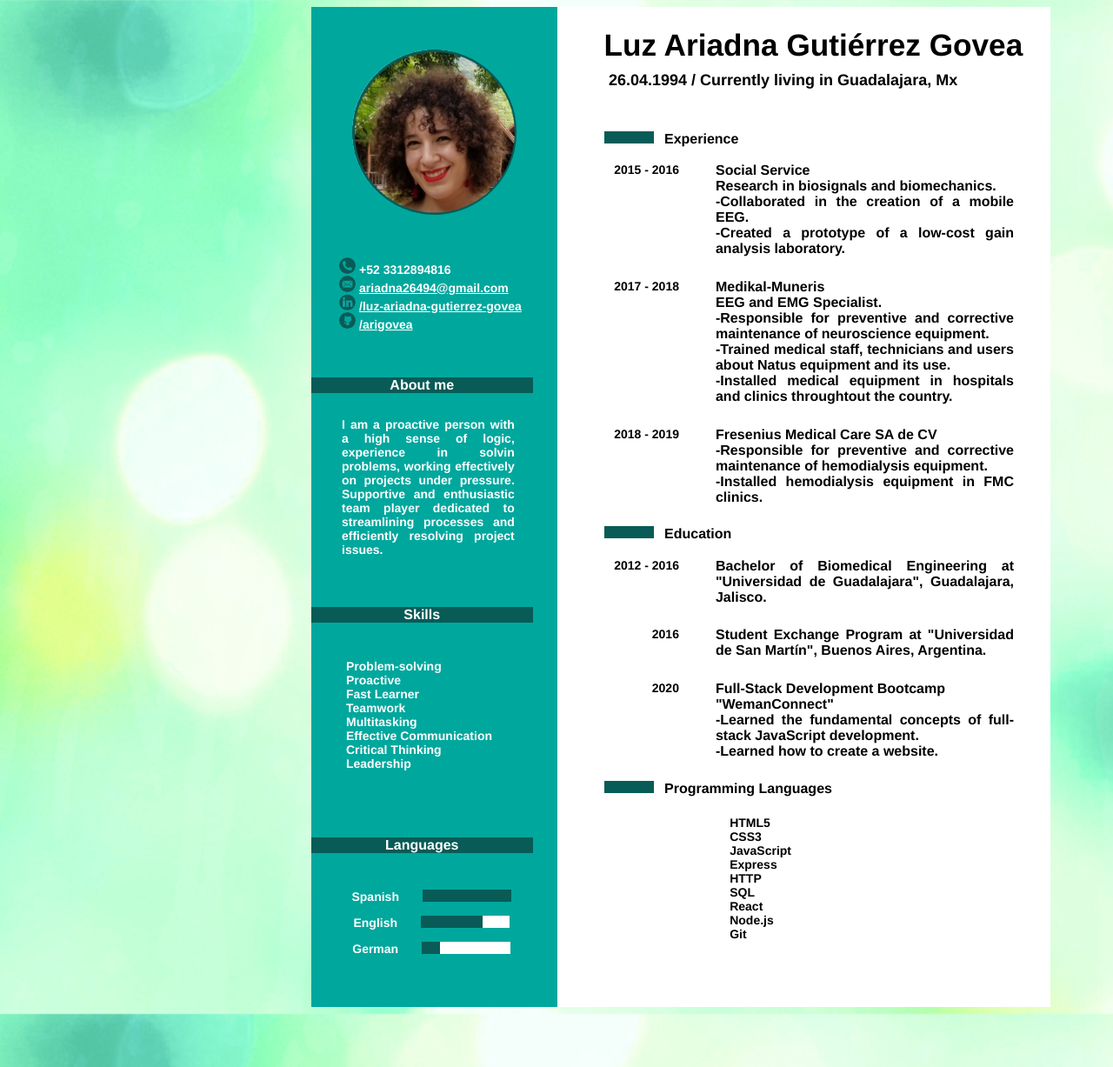
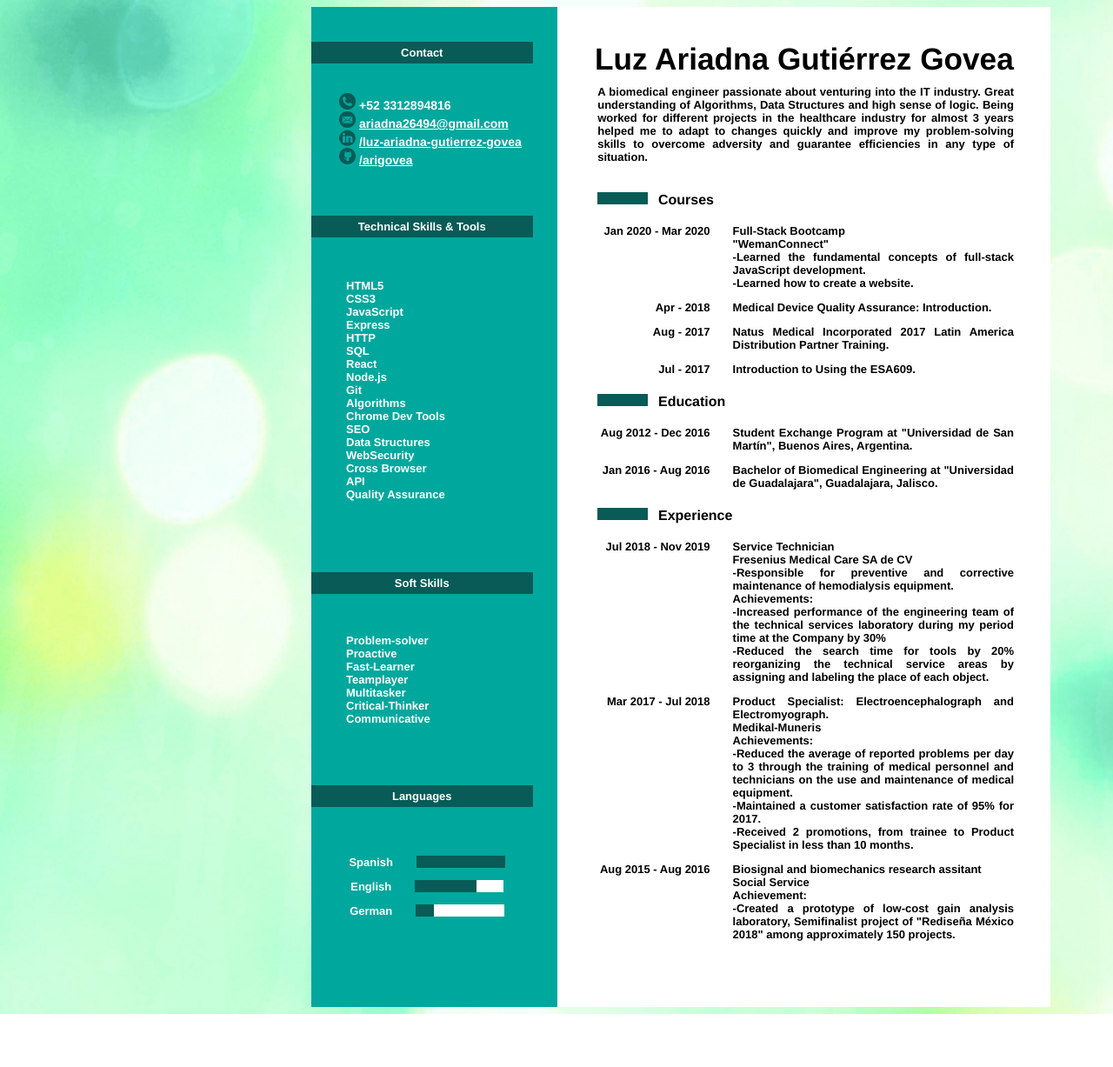
Before and after one commit to arigovea/Online-Resume, a plain HTML site: page index.html in a window 1280 px wide. Shown: the top 1227 px of the page at 87% size. After the commit the page ends 1166 px from the top, so only its background shows below. Drawn offline with Linux system fonts and the light colour scheme; a web font is replaced by a local one.

Commit message:
Cambio de dise;o, mejora de logros y de about me

```diff
--- a/index.html
+++ b/index.html
@@ -14,9 +14,8 @@
 <body>
     <div id="container">
         <div class="menu">
-            <div id=photo>
-                <img src="rsm.png" alt="avatar" id="foto">
-            </div>
+            <div class="menu-info smaller">
+                <h3>Contact</h3>
                 <div class="contact">
                     <div class="contact-info">
                         <img src="./phone.png" class="icon">
@@ -34,27 +33,40 @@
                         <img src="./git.png" class="icon">
                         <a href="https://github.com/arigovea">/arigovea</a>
                     </div>
-
+                </div>
+            </div>
+            <div class="menu-info larger">
+                <h3>Technical Skills & Tools</h3>
+                <ul>
+                    <li>HTML5</li>
+                    <li>CSS3</li>
+                    <li>JavaScript</li>
+                    <li>Express</li>
+                    <li>HTTP</li>
+                    <li>SQL</li>
+                    <li>React</li>
+                    <li>Node.js</li>
+                    <li>Git</li>
+                    <li>Algorithms</li>
+                    <li>Chrome Dev Tools</li>
+                    <li>SEO</li>
+                    <li>Data Structures</li>
+                    <li>WebSecurity</li>
+                    <li>Cross Browser</li>
+                    <li>API</li>
+                    <li>Quality Assurance</li>
+                </ul>
             </div>
             <div class="menu-info">
-                <h3>About me</h3>
-                <p id=about-me>I am a proactive person with a high sense of logic, experience in solvin problems,
-                    working effectively on projects
-                    under pressure. Supportive and enthusiastic team player dedicated to streamlining
-                    processes and efficiently resolving project issues.
-                </p>
-            </div>
-            <div class="menu-info">
-                <h3>Skills</h3>
+                <h3>Soft Skills</h3>
                 <ul>
-                    <li>Problem-solving</li>
+                    <li>Problem-solver</li>
                     <li>Proactive</li>
-                    <li>Fast Learner</li>
-                    <li>Teamwork</li>
-                    <li>Multitasking</li>
-                    <li>Effective Communication</li>
-                    <li>Critical Thinking</li>
-                    <li>Leadership</li>
+                    <li>Fast-Learner</li>
+                    <li>Teamplayer</li>
+                    <li>Multitasker</li>
+                    <li>Critical-Thinker</li>
+                    <li>Communicative</li>
                 </ul>
             </div>
             <div class="menu-info">
@@ -78,54 +90,52 @@
         <div class="content">
             <div class="content-info-title">
                 <h1>Luz Ariadna Gutiérrez Govea</h1>
-                <p>26.04.1994 / Currently living in Guadalajara, Mx</p>
+                <p>A biomedical engineer passionate about venturing into the IT industry.
+                    Great understanding of Algorithms, Data Structures and high sense of logic.  Being worked for different projects in the healthcare industry for
+                    almost 3 years helped me to adapt to changes quickly and improve my problem-solving skills
+                    to overcome adversity and guarantee efficiencies in any type of situation.</p>
             </div>
             <div class="content-info">
                 <div class="box"></div>
-                <h2>Experience</h2>
-                <div class="box-info">
-                    <p class="years">2015 - 2016</p>
+                <h2>Courses</h2>
+                <div class="box-info first">
+                    <p class="years"> Jan 2020 - Mar 2020</p>
                     <div class="info">
-                        <h3>Social Service</h3>
-                        <p class="jobs">Research in biosignals and biomechanics.<br>
-                            -Collaborated in the creation of a mobile EEG.<br>
-                            -Created a prototype of a low-cost gain analysis laboratory.</p>
+                        <p class="jobs">Full-Stack Bootcamp<br>
+                            "WemanConnect"<br>
+                            -Learned the fundamental concepts of full-stack JavaScript development.<br>
+                            -Learned how to create a website.
+                        </p>
                     </div>
                 </div>
                 <div class="box-info">
-                    <p class="years">2017 - 2018</p>
+                    <p class="years"> Apr - 2018</p>
                     <div class="info">
-                        <h3>Medikal-Muneris</h3>
-                        <p class="jobs">EEG and EMG Specialist.<br>
-                            -Responsible for preventive and corrective maintenance of neuroscience equipment.
-                            <br>
-                            -Trained medical staff, technicians and users about Natus equipment and its use.<br>
-                            -Installed medical equipment in hospitals and clinics throughtout the country.</p>
+                        <p class="jobs"> Medical Device Quality Assurance: Introduction.
+                        </p>
                     </div>
                 </div>
                 <div class="box-info">
-                    <p class="years">2018 - 2019</p>
+                    <p class="years"> Aug - 2017</p>
                     <div class="info">
-                        <h3>Fresenius Medical Care SA de CV</h3>
-                        <p class="jobs">-Responsible for preventive and corrective maintenance of hemodialysis
-                            equipment.<br>
-                            -Installed hemodialysis equipment in FMC clinics.</p>
+                        <p class="jobs"> Natus Medical Incorporated 2017 Latin America
+                            Distribution Partner Training.
+                        </p>
+                    </div>
+                </div>
+                <div class="box-info">
+                    <p class="years"> Jul - 2017</p>
+                    <div class="info">
+                        <p class="jobs"> Introduction to Using the ESA609.
+                        </p>
                     </div>
                 </div>
             </div>
             <div class="content-info">
                 <div class="box"></div>
                 <h2>Education</h2>
-                <div class="box-info">
-                    <p class="years">2012 - 2016</p>
-                    <div class="info">
-                        <p class="jobs">Bachelor of Biomedical Engineering at "Universidad
-                            de Guadalajara", Guadalajara, Jalisco.
-                        </p>
-                    </div>
-                </div>
-                <div class="box-info">
-                    <p class="years">2016</p>
+                <div class="box-info first">
+                    <p class="years">Aug 2012 - Dec 2016</p>
                     <div class="info">
                         <p class="jobs">Student Exchange Program at "Universidad de San Martín",
                             Buenos Aires, Argentina.
@@ -133,30 +143,50 @@
                     </div>
                 </div>
                 <div class="box-info">
-                        <p class="years">2020</p>
+                    <p class="years">Jan 2016 - Aug 2016</p>
                     <div class="info">
-                            <p class="jobs">Full-Stack Development Bootcamp<br>
-                                "WemanConnect"<br>
-                                -Learned the fundamental concepts of full-stack JavaScript development.<br>
-                                -Learned how to create a website.
+                        <p class="jobs">Bachelor of Biomedical Engineering at "Universidad
+                            de Guadalajara", Guadalajara, Jalisco.
                         </p>
                     </div>
                 </div>
             </div>
             <div class="content-info">
                 <div class="box"></div>
-                    <h2>Programming Languages</h2>
-                    <ul class = "prog-lang">
-                        <li>HTML5</li>
-                        <li>CSS3</li>
-                        <li>JavaScript</li>
-                        <li>Express</li>
-                        <li>HTTP</li>
-                        <li>SQL</li>
-                        <li>React</li>
-                        <li>Node.js</li>
-                        <li>Git</li>
-                    </ul>
+                <h2>Experience</h2>
+                <div class="box-info first">
+                    <p class="years">Jul 2018 - Nov 2019</p>
+                    <div class="info">
+                        <h3>Service Technician</h3>
+                        <p class="jobs">Fresenius Medical Care SA de CV<br>
+                            -Responsible for preventive and corrective maintenance of hemodialysis
+                            equipment.
+                            <br><strong id = achiv>Achievements:</strong><br>-Increased performance of the engineering team of
+                            the technical services laboratory during my period time at the Company by 30% <br>
+                            -Reduced the search time for tools by 20% reorganizing the technical service areas by
+                            assigning and labeling the place of each object.
+                            </p>
+                    </div>
+                </div>
+                <div class="box-info">
+                    <p class="years">Mar 2017 - Jul 2018</p>
+                    <div class="info">
+                        <h3>Product Specialist: Electroencephalograph and Electromyograph.</h3>
+                        <p class="jobs"> Medikal-Muneris<br><strong id = achiv>Achievements:</strong><br>
+                            -Reduced the average of reported problems per day to 3 through the training of medical personnel and technicians on the use and maintenance of medical equipment.<br>
+                            -Maintained a customer satisfaction rate of 95% for 2017.<br>
+                            -Received 2 promotions, from trainee to Product Specialist in less than 10 months.</p>
+                    </div>
+                </div>
+                <div class="box-info">
+                    <p class="years">Aug 2015 - Aug 2016</p>
+                    <div class="info">
+                        <h3>Biosignal and biomechanics research assitant</h3>
+                        <p class="jobs">Social Service<br><strong id = achiv>Achievement:</strong><br>
+                            -Created a prototype of low-cost gain analysis laboratory, Semifinalist project of
+                            "Rediseña México 2018" among approximately 150 projects.
+                    </div>
+                </div>
             </div>
         </div>
     </div>
--- a/styles2.css
+++ b/styles2.css
@@ -19,29 +19,28 @@ body{
 .menu{
     width: 35%;
     background-color: #00a79d;
-    height: 100%;
+    height: auto;
+    padding-top: 40px;
 }
 .content{
     width: 65%;
+    padding-top: 40px;
+    height: auto;
 }
-#photo{
-    height: 25%;
-    display: flex;
-    align-items: center;
-    justify-content: center;
+.menu-info.smaller{
+    height: 18%;
 }
-img{
-    height: 66%;
-    border-radius: 30em;
-    border: 3000rem;
-}
+
 .contact{
-    height: 12%;
+    height: 50%;
+    margin-top: 12%;
+    margin-bottom: 12%;
 }
 .contact-info{
     height: 1.5em;
     text-align: left;
-    padding-left: 2rem;;
+    padding-left: 2rem;
+
 }
 .contact-info p{
     display: inline-block;
@@ -63,9 +62,20 @@ a:hover {
     color: white;
   }
 .menu-info{
-    height: 23%;
+    height: 22%;
     color: white;
     text-align: center;
+    justify-content: center;
+}
+.menu-info.larger{
+    height: 37%;
+    color: white;
+    text-align: center;
+    justify-content: center;
+}
+.menu-info.larger ul{
+    margin-top: 17%;
+    margin-bottom: 17%;
 }
 #about-me{
     text-align: justify;
@@ -77,11 +87,16 @@ a:hover {
     background-color: #085b56;
     width: 90%;
     text-align: center;
+    height: 20px;
+    padding-top: 5px;
 }
 ul{
     list-style: none;
     text-align: justify;
-    margin-top: 3em;
+    margin-top: 3.5em;
+    margin-bottom: 3.5em;
+    font-size: small;
+
 }
 .w3-progress-container {
     width: 45%;
@@ -103,21 +118,23 @@ ul{
     width: 80%;
     flex-direction: row;
     justify-content: center;
-    margin-left: 25px;
+    margin-left: 20px;
     overflow: auto;
-    padding-top: 3em;
+    padding-top: 4em;
 }
   #languages p{
       text-align: justify;
       padding-right: 15px;
+      font-size: small;
   }
   h1{
       font-size: 2.2rem;
-      width: 100%;
+      width: 96%;
       text-align: center;
       margin-bottom: 0ex;
       margin-left: 2rem;
       font-family: Helvetica;
+      margin-top: 0%;
   }
   .content{
       padding-right: 3em;
@@ -125,14 +142,14 @@ ul{
   .content-info-title p {
       margin-top: 10px;
       text-align: center;
-      margin-bottom: 40px;
-      margin-left: 3.7rem;
-      text-align: left;
-      font-size: large;
+      margin-bottom: 25px;
+      margin-left: 2.9rem;
+      text-align: justify;
+      font-size: small;
   }
   .content-info{
       height: auto;
-      margin-left: 3.4rem;
+      margin-left: 2.9rem;
 
   }
   .box{
@@ -152,30 +169,31 @@ ul{
       width: 100%;
       margin: 0px;
       text-align: justify;
-      margin-top: .7em;
   }
+.box-info.first{
+    margin-top: 10px;
+}
   .jobs{
     text-align: justify;
     margin-top: 0px;
 }
   .years{
-      width: 20%;
-      margin-right: 3em;
+      width: 32%;
+      margin-right: 2em;
       margin-top: 0px;
       text-align: right;
+      font-size: small;
   }
 h3{
     margin: 0px;
     font-family: Helvetica;
-    font-size: medium;
+    font-size: small;
 }
 .info{
     width: 80%;
     display: inline-block;
-    font-size: medium;
+    font-size: small;
 }
-.prog-lang{
-    text-align: left;
-    margin-left: 6.5rem;
-    margin-top: 14px;
+#achiv{
+    font-weight: bolder;
 }
```
Also changed, not shown: rsm.png (deleted). Lines whose indentation alone changed are shown as unchanged.
